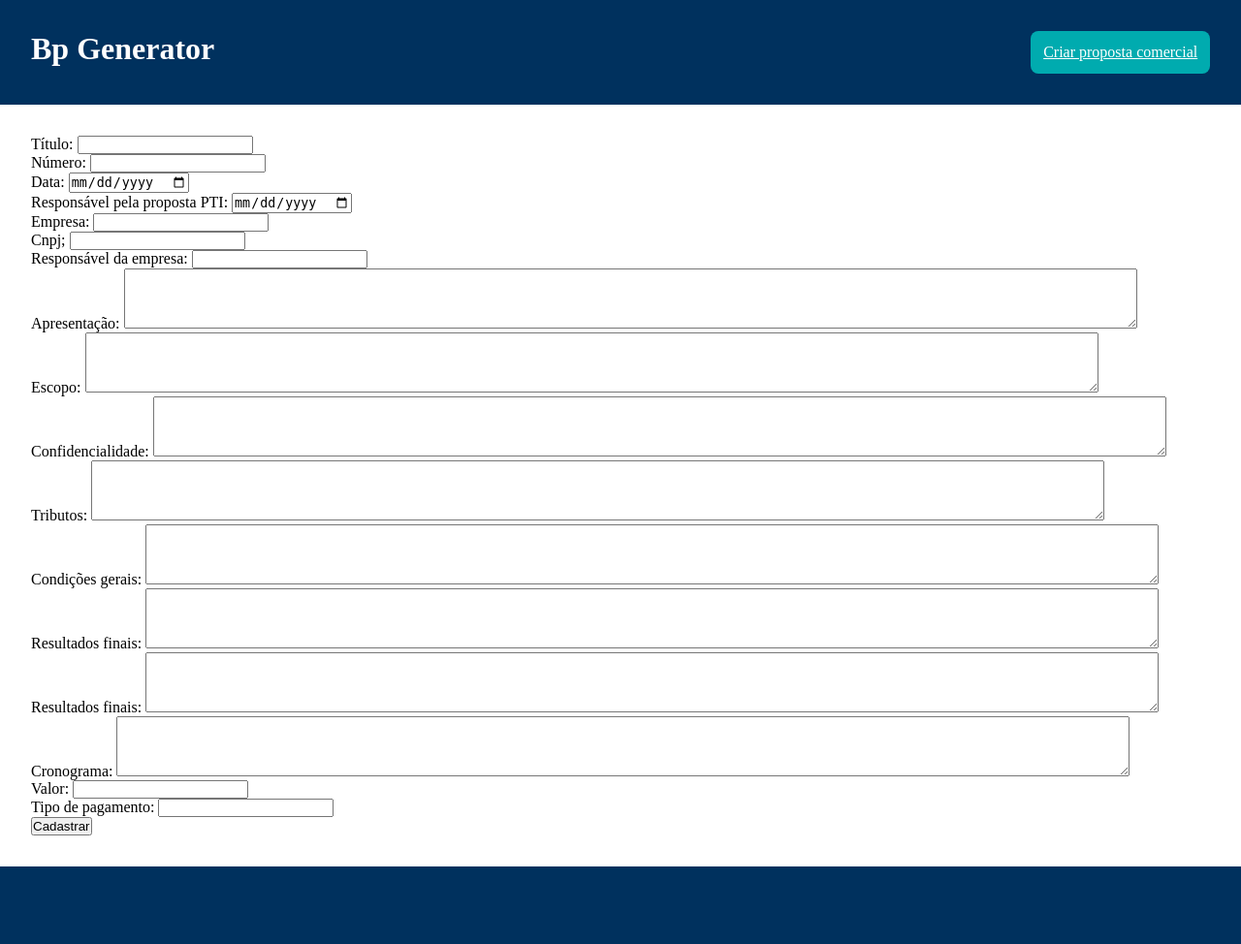
After one commit to NikolyCover/projeto-integrador-crud, a PHP site: page /app/views/create.php in a window 1280 px wide. The commit adds this page. Shown: the whole page at 97% size. Run offline with PHP 8.4, Linux system fonts and the light colour scheme.

Commit message:
isso é um commit

```diff
--- a/app/connection/Connection.php
+++ b/app/connection/Connection.php
@@ -21,7 +21,7 @@ class Connection {
                 self::$conn->setAttribute(PDO::ATTR_ERRMODE, PDO::ERRMODE_EXCEPTION);
 
             } catch(Exception $e) {
-                print("Erro ao conectar com o banco de dados");
+                print("Error connecting to database");
             }
 
         }
--- a/app/controllers/Controller.php
+++ b/app/controllers/Controller.php
@@ -19,7 +19,7 @@
 
         public static function loadView(string $path, array $data = null){
 
-            extract($data);
+            #extract($data);
 
             $caminho = __DIR__ . "/../views/" . $path;
 
@@ -37,6 +37,5 @@
         $action = "preventDefault";
     }
 
-    echo $action;
     Controller::callUseCase($action);
 ?>
--- a/app/repository/BusinessProposalRepository.php
+++ b/app/repository/BusinessProposalRepository.php
@@ -140,3 +140,5 @@
             $prepare->execute();
         }
     }
+
+?>
--- /dev/null
+++ b/app/views/create.php
@@ -0,0 +1,94 @@
+<!DOCTYPE html>
+<html lang="pt-br">
+<head>
+    <meta charset="UTF-8">
+    <meta http-equiv="X-UA-Compatible" content="IE=edge">
+    <meta name="viewport" content="width=device-width, initial-scale=1.0">
+    <link rel="stylesheet" href="styles.css">
+    <title>Bp Generator</title>
+</head>
+<body>
+    <header>
+        <h1>Bp Generator</h1>
+        <a href="../views/create.php">Criar proposta comercial</a>
+    </header>
+    <main>
+
+        <form action="../controllers/businessProposalController.php?action=create" method="POST">
+            <div>
+                <label>Título:</label>
+                <input name="title" type="text" >
+            </div>
+            <div>
+                <label>Número:</label>
+                <input name="number" type="text" >
+            </div>
+            <div>
+                <label>Data:</label>
+                <input name="date" type="date" >
+            </div>
+            <div>
+                <label>Responsável pela proposta PTI:</label>
+                <input name="proposalHandler" type="date" >
+            </div>
+            <div>
+                <label>Empresa:</label>
+                <input name="company" type="text" >
+            </div>
+            <div>
+                <label>Cnpj;</label>
+                <input name="cnpj" type="text" >
+            </div>
+            <div>
+                <label>Responsável da empresa:</label>
+                <input name="recipient" type="text" >
+            </div>
+            <div>
+                <label>Apresentação:</label>
+                <textarea name="proposalPresentationText" rows="4" cols="128"></textarea>
+            </div>
+            <div>
+                <label>Escopo:</label>
+                <textarea name="scope" rows="4" cols="128"></textarea>
+            </div>
+            <div>
+                <label>Confidencialidade:</label>
+                <textarea name="confidentialityText" rows="4" cols="128"></textarea>
+            </div>
+            <div>
+                <label>Tributos:</label>
+                <textarea name="tributesText" rows="4" cols="128"></textarea>
+            </div>
+            <div>
+                <label>Condições gerais:</label>
+                <textarea name="generalConditionText" rows="4" cols="128"></textarea>
+            </div>
+            <div>
+                <label>Resultados finais:</label>
+                <textarea name="finalResultsText" rows="4" cols="128"></textarea>
+            </div>
+            <div>
+                <label>Resultados finais:</label>
+                <textarea name="finalResultsText" rows="4" cols="128"></textarea>
+            </div>
+            <div>
+                <label>Cronograma:</label>
+                <textarea name="scheduleText" rows="4" cols="128"></textarea>
+            </div>
+            <div>
+                <label>Valor:</label>
+                <input name="value" type="number" >
+            </div>
+            <div>
+                <label>Tipo de pagamento:</label>
+                <input name="paymentType" type="text" >
+            </div>
+            <button type="submit">Cadastrar</button>
+        </form>
+    </main>
+
+    <footer>
+
+    </footer>
+</body>
+</html>
--- /dev/null
+++ b/app/views/styles.css
@@ -0,0 +1,46 @@
+* {
+    padding: 0;
+    margin: 0;
+    box-sizing: border-box;
+}
+
+body {
+    min-height: 100vh;
+    display: flex;
+    flex-direction: column;
+    justify-content: space-between;
+}
+
+header {
+    background-color: #00315E;
+    color: #FFF;
+    padding: 2em;
+    display: flex;
+    justify-content: space-between
+}
+
+a {
+    background-color: #00ABAF;
+    color: #FFF;
+    border: none;
+    border-radius: 8px;
+    padding: .8em;
+}
+
+footer {
+    background-color: #00315E;
+    height: 10vh;
+}
+
+main {
+    margin: 2em;
+    display: flex;
+    flex-wrap: wrap;
+    gap: 2em;
+}
+
+main .bp {
+    border: rgb(122, 122, 122) 1px solid;
+    border-radius: 8px;
+    padding: 1em;
+}
--- a/index.php
+++ b/index.php
@@ -1,3 +1,3 @@
 <?php
 
-    header('location: app/controllers/businessProposalController.php');
+    header('location: app/controllers/businessProposalController.php?action=findAll');
```
Also changed, not shown: app/controllers/businessProposalController.php (+35 -4 lines), app/views/index.php (added, +50 -0 lines), app/views/edit.php (added).
